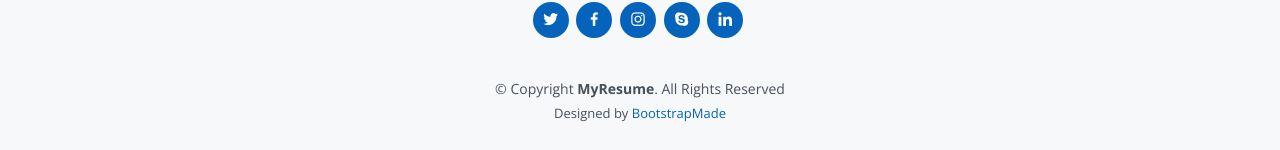
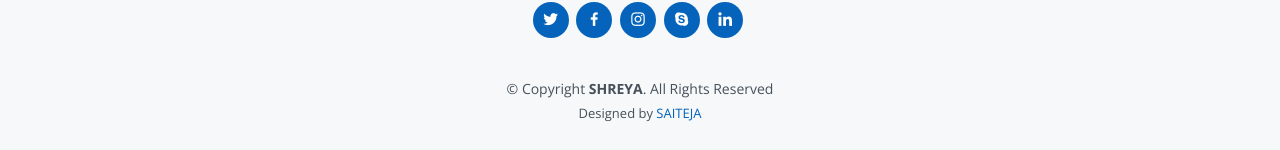
Before and after one commit to vshreya0307/shreya.github.io, a plain HTML site: page index.html in a window 1280 px wide. Shown: the part 5507-5657 px from the top of the page. Drawn offline with nearby package versions, Linux system fonts and the light colour scheme.

Commit message:
Update index.html

```diff
--- a/index.html
+++ b/index.html
@@ -500,14 +500,14 @@
                 <a href="#" class="linkedin"><i class="bx bxl-linkedin"></i></a>
             </div>
             <div class="copyright">
-                &copy; Copyright <strong><span>MyResume</span></strong>. All Rights Reserved
+                &copy; Copyright <strong><span> SHREYA</span></strong>. All Rights Reserved
             </div>
             <div class="credits">
                 <!-- All the links in the footer should remain intact. -->
                 <!-- You can delete the links only if you purchased the pro version. -->
                 <!-- Licensing information: [license-url] -->
                 <!-- Purchase the pro version with working PHP/AJAX contact form: https://bootstrapmade.com/free-html-bootstrap-template-my-resume/ -->
-                Designed by <a href="https://bootstrapmade.com/">BootstrapMade</a>
+                Designed by <a href="https://github.com/bsaiteja03/">SAITEJA</a>
             </div>
         </div>
     </footer>
```
